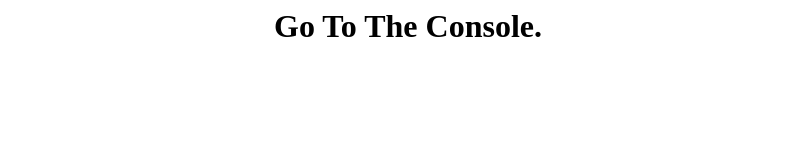
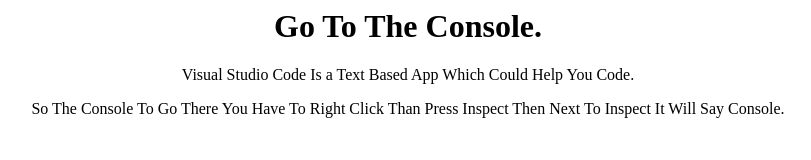
Before and after one commit to Coderhehe/Project-77, a plain HTML site: page index.html in a window 1280 px wide. Shown: the whole page, without its empty margins (232-1043 px from the left). Drawn offline with Linux system fonts and the light colour scheme.

Commit message:
Add files via upload

```diff
--- a/index.html
+++ b/index.html
@@ -4,6 +4,8 @@
     </head>
     <body style="text-align: center;">
         <h1>Go To The Console.</h1>
+        <p>Visual Studio Code Is a Text Based App Which Could Help You Code. </p>
+        <p>So The Console To Go There You Have To Right Click Than Press Inspect Then Next To Inspect It Will Say Console.</p>
         <script>
 console.log ("My First Console Project");
 var firstname= ("Ashu");
```
